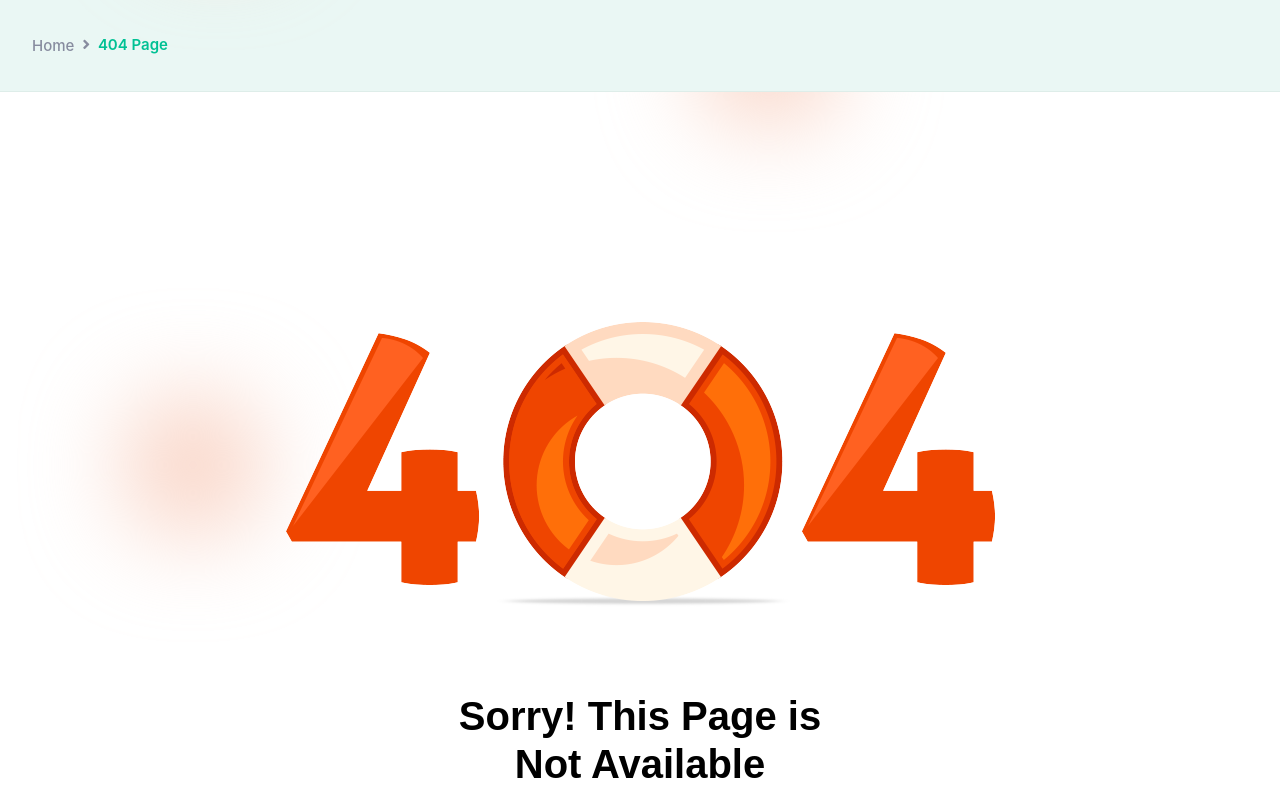
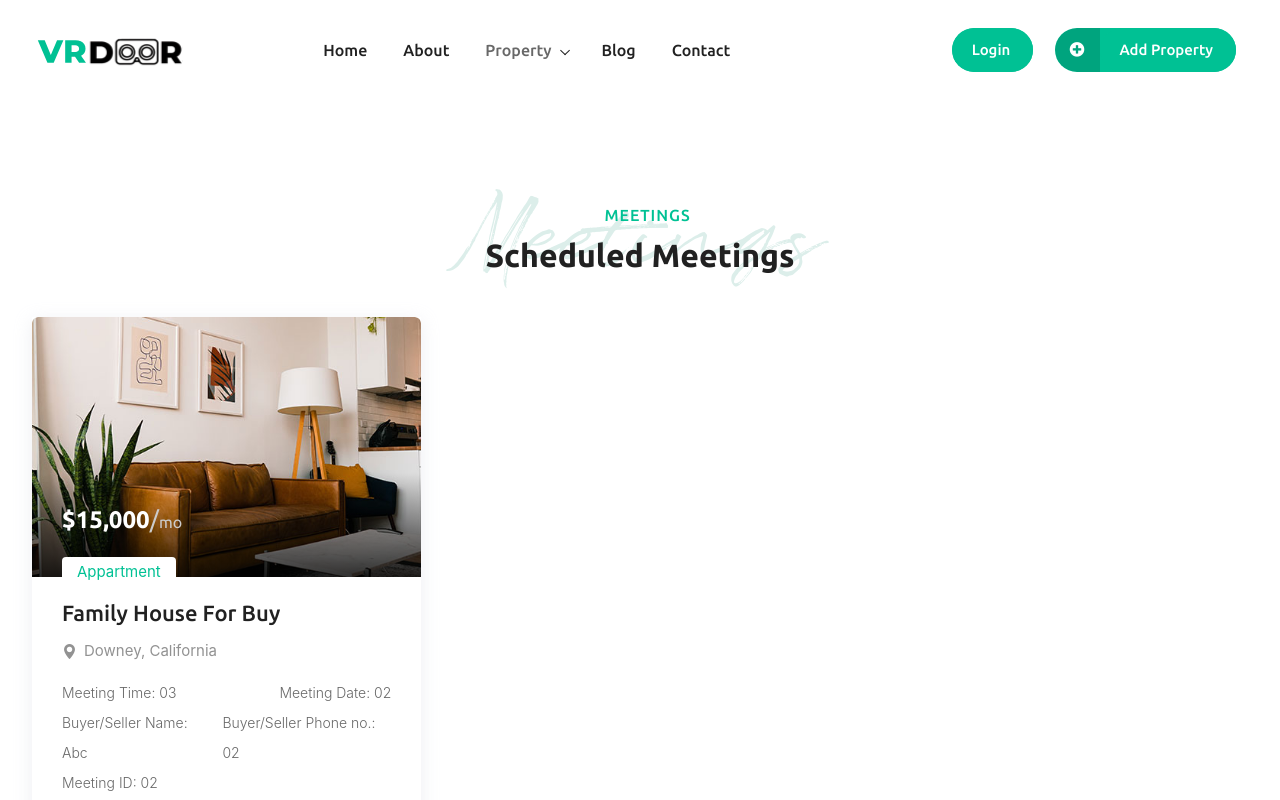
Before and after one commit to jaykakkar31/vrdoor, a React (Create React App) app: page /schedule in a window 1280 px wide. Before the commit this address had no page. Shown: the top 800 px of the page. Built offline with nearby package versions, Linux system fonts and the light colour scheme.

Commit message:
Added meeting schedule

```diff
--- a/src/App.js
+++ b/src/App.js
@@ -21,6 +21,7 @@ import Activate from "./components/Activate";
 import ForgetPassword from "./components/ForgetPass";
 import ResetPassword from "./components/ResetPassword";
 import ScheduleMeeting from "./components/ScheduleMeeting/ScheduleMeeting";
+import Schedule from "./components/ScheduleMeeting/Schedule";
 function App() {
   return (
 		<Router>
@@ -48,6 +49,7 @@ function App() {
 				<Route exact path={"/resetPassword"} element={<ResetPassword />} />
 				<Route exact path={"/forgotPassword"} element={<ForgetPassword />} />
 				<Route exact path={"/schedulemeeting"} element={<ScheduleMeeting />} />
+				<Route exact path={"/schedule"} element={<Schedule />} />
 			</Routes>
 		</Router>
 	);
--- a/src/components/Navbar.js
+++ b/src/components/Navbar.js
@@ -36,6 +36,9 @@ const Navbar = () => {
 	</li>
 	<li>
 		<Link to="/listing">My Listings</Link>
+	</li>
+	<li>
+		<Link to="/schedule">Meeting Schedule</Link>
 	</li>
 	<li>
 		<Link to="/" onClick={logoutHandle}>Log Out</Link>
--- /dev/null
+++ b/src/components/ScheduleMeeting/Schedule.js
@@ -0,0 +1,126 @@
+import React, { useEffect, useState } from "react";
+import Footer from "../Footer";
+import Navbar from "../Navbar";
+import { Link, useNavigate } from "react-router-dom";
+
+const Schedule = () => {
+   return (
+		<div>
+			<Navbar />
+
+			<section class="property-wrap1 property-wrap-10">
+				<div class="container">
+					<div class="item-heading-center">
+						<span class="section-subtitle">Meetings</span>
+						<h2 class="section-title">Scheduled Meetings</h2>
+						<div class="bg-title-wrap" style={{ display: "block" }}>
+							<span class="background-title solid">Meetings</span>
+						</div>
+					</div>
+					<div class="row">
+						<div class="col-xl-4 col-lg-6 col-md-6">
+							<div
+								class="property-box2 wow animated fadeInUp"
+								data-wow-delay=".3s"
+							>
+								<div class="item-img">
+									<Link to="/singleproperty">
+										<img
+											src="img/blog/blog4.jpg"
+											alt="blog"
+											width="510"
+											height="340"
+										/>
+									</Link>
+
+									<div class="rent-price">
+										<div class="item-price">
+											$15,000
+											<span>
+												<i>/</i>mo
+											</span>
+										</div>
+									</div>
+									<div class="react-icon">
+										<ul>
+											<li>
+												<Link
+													to="/"
+													data-bs-toggle="tooltip"
+													data-bs-placement="top"
+													title="Favourites"
+												>
+													<i class="flaticon-heart"></i>
+												</Link>
+											</li>
+											<li>
+												<Link
+													to="/"
+													data-bs-toggle="tooltip"
+													data-bs-placement="top"
+													title="Compare"
+												>
+													<i class="flaticon-left-and-right-arrows"></i>
+												</Link>
+											</li>
+										</ul>
+									</div>
+								</div>
+								<div class="item-category10">
+									<Link to="SingleProperty">Appartment</Link>
+								</div>
+								<div class="item-content">
+									<div class="verified-area">
+										<h3 class="item-title">
+											<Link to="/singleproperty">Family House For Buy</Link>
+										</h3>
+									</div>
+									<div class="location-area">
+										<i class="flaticon-maps-and-flags"></i>Downey, California
+									</div>
+									<div class="item-categoery3">
+										<ul>
+											<li>
+												Meeting Time: 03
+											</li>
+											<li>
+												Meeting Date: 02
+											</li>
+
+										</ul>
+                                        <ul>
+											<li>
+												Buyer/Seller Name: Abc
+											</li>
+											<li>
+												Buyer/Seller Phone no.: 02
+											</li>
+
+										</ul>
+                                        <ul>
+											<li>
+												Meeting ID: 02
+											</li>
+
+
+										</ul>
+                                        <div class="property-button">
+						                    <Link to="/" class="item-btn">
+							                    Join Meeting
+						                    </Link>
+					                    </div>
+									</div>
+								</div>
+							</div>
+						</div>
+						</div>
+
+				</div>
+			</section>
+
+			<Footer />
+		</div>
+	);
+};
+
+export default Schedule;
```
